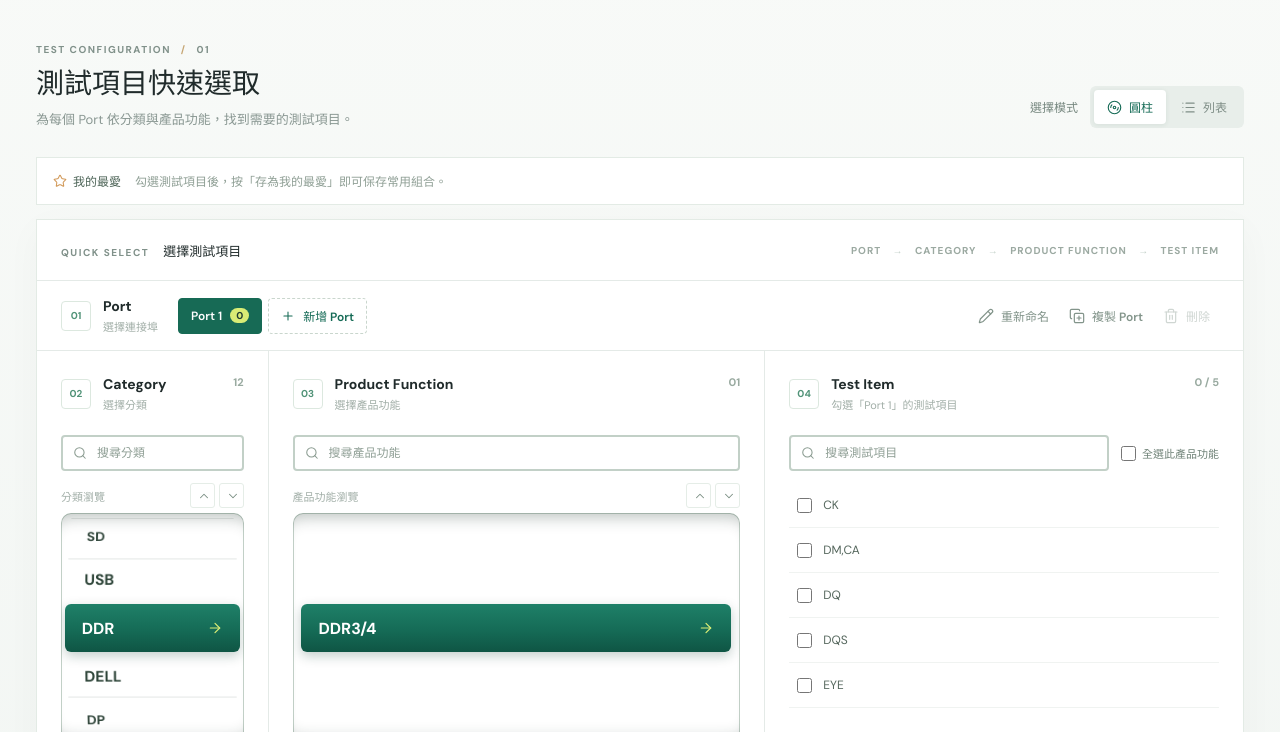
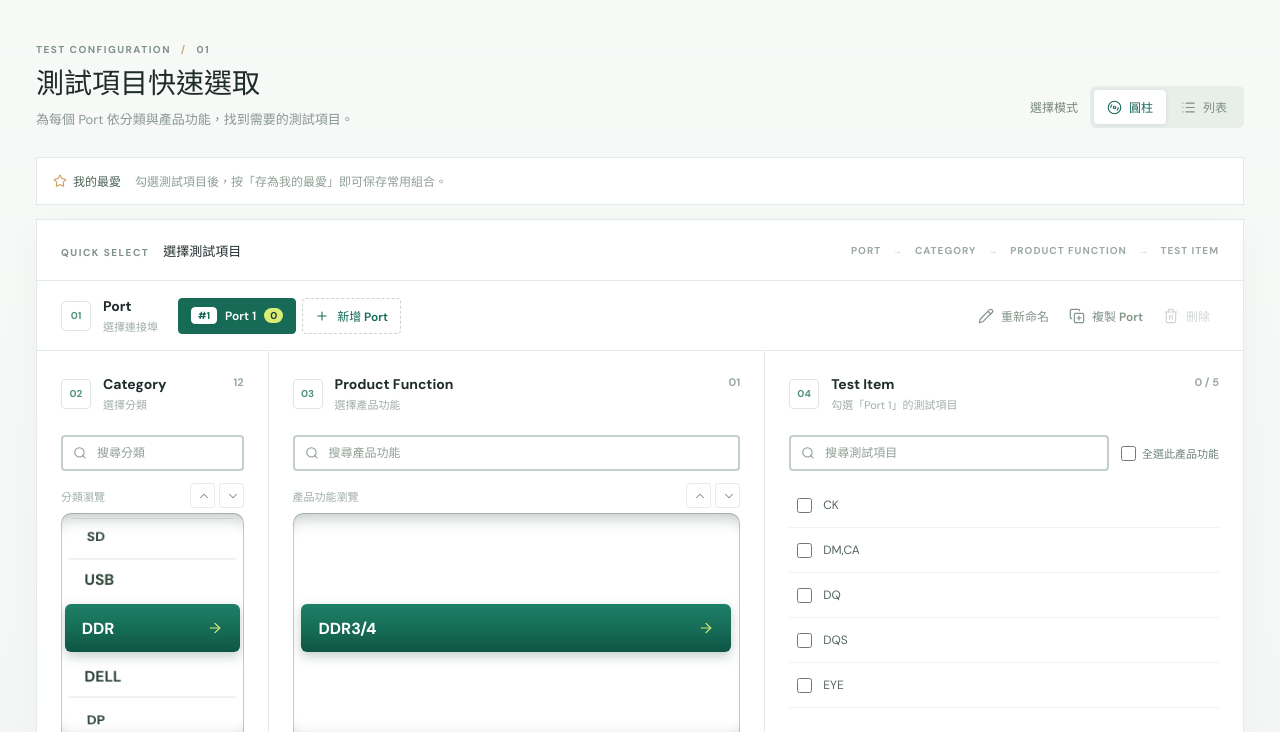
Before and after one commit to sakiman/GRLDemoSite, a plain HTML site: page docs/index.html in a window 1280 px wide. Shown: the part 68-800 px from the top of the page. Drawn offline with nearby package versions, Linux system fonts and the light colour scheme.

Commit message:
Port 前方顯示 Port 所在的順序，並取消 Port 名稱不可重覆的限制。

```diff
--- a/docs/app.js
+++ b/docs/app.js
@@ -18,7 +18,7 @@ const PORTS_KEY = 'grl-test-selector-ports';
 const MAX_PORT_BATCH = 20;
 const currentPort = () => state.ports[state.portIndex];
 const newPort = (name, entries = []) => ({ name, selected: new Map(entries.map(({ category, production, item }) => [itemKey(category, production, item), { category, production, item }])) });
-const portNameTaken = (name, skip = -1) => state.ports.some((port, index) => index !== skip && port.name === name);
+const portNameTaken = (name) => state.ports.some((port) => port.name === name);
 const totalSelected = () => state.ports.reduce((total, port) => total + port.selected.size, 0);
 
 function numberedPortNames(base, count) {
@@ -67,7 +67,7 @@ const dragHint = () => (state.ports.length > 1 ? '（可拖曳調整順序）' :
 function renderPorts() {
   byId('port-list').innerHTML = `${state.ports.map((port, index) => {
     const active = index === state.portIndex;
-    return `<button type="button" class="port-tab ${active ? 'active' : ''}" data-port="${index}" aria-pressed="${active}" title="${escapeHtml(port.name)}${dragHint()}">${dragGrip()}<span>${escapeHtml(port.name)}</span><small>${port.selected.size}</small></button>`;
+    return `<button type="button" class="port-tab ${active ? 'active' : ''}" data-port="${index}" aria-pressed="${active}" title="第 ${index + 1} 個 Port：${escapeHtml(port.name)}${dragHint()}">${dragGrip()}<b class="port-order">#${index + 1}</b><span>${escapeHtml(port.name)}</span><small>${port.selected.size}</small></button>`;
   }).join('')}<button type="button" class="port-add" data-port-action="add"><i data-lucide="plus"></i>新增 Port</button>`;
   byId('port-delete').disabled = state.ports.length < 2;
   icons();
@@ -328,7 +328,7 @@ function renderSelection() {
     const active = portIndex === state.portIndex;
     const name = escapeHtml(port.name);
     const rows = sortedSelection(port.selected).map(([key, value]) => `<div class="selected-row"><span class="selected-check"><i data-lucide="check"></i></span><span class="selected-path">${escapeHtml(value.category)} <b>/</b> ${escapeHtml(value.production)}</span><span class="selected-name">${escapeHtml(value.item)}</span><button type="button" class="remove-button" data-port="${portIndex}" data-key="${escapeHtml(key)}" title="移除 ${escapeHtml(value.item)}" aria-label="從 ${name} 移除 ${escapeHtml(value.item)}"><i data-lucide="x"></i></button></div>`).join('');
-    return `<section class="selected-group ${active ? 'active' : ''}"><div class="selected-group-header"><button type="button" class="selected-group-name" data-port="${portIndex}" aria-pressed="${active}" title="切換到「${name}」${dragHint()}">${dragGrip()}<i data-lucide="plug"></i><span>${name}</span><small>${port.selected.size}</small></button><button type="button" class="text-button" data-clear-port="${portIndex}" ${port.selected.size ? '' : 'disabled'}>清除</button></div>${rows || '<div class="selected-group-empty">此 Port 尚未選取測試項目</div>'}</section>`;
+    return `<section class="selected-group ${active ? 'active' : ''}"><div class="selected-group-header"><button type="button" class="selected-group-name" data-port="${portIndex}" aria-pressed="${active}" title="第 ${portIndex + 1} 個 Port：切換到「${name}」${dragHint()}">${dragGrip()}<b class="port-order">#${portIndex + 1}</b><i data-lucide="plug"></i><span>${name}</span><small>${port.selected.size}</small></button><button type="button" class="text-button" data-clear-port="${portIndex}" ${port.selected.size ? '' : 'disabled'}>清除</button></div>${rows || '<div class="selected-group-empty">此 Port 尚未選取測試項目</div>'}</section>`;
   }).join('') : '<div class="empty-selection"><span class="empty-icon"><i data-lucide="list-checks"></i></span><div><strong>尚未選取測試項目</strong><p>選取的項目會顯示在這裡</p></div></div>';
   icons();
 }
@@ -459,7 +459,7 @@ byId('port-form').addEventListener('submit', (event) => {
   const name = input.value.trim();
   const rename = portFormMode === 'rename';
   const count = rename ? 1 : Math.min(MAX_PORT_BATCH, Math.max(1, Math.trunc(Number(byId('port-count').value)) || 1));
-  const problem = !name ? '請輸入 Port 名稱' : count === 1 && portNameTaken(name, rename ? state.portIndex : -1) ? `已有名為「${name}」的 Port` : '';
+  const problem = name ? '' : '請輸入 Port 名稱';
   if (problem) {
     input.setCustomValidity(problem);
     input.reportValidity();
--- a/docs/style.css
+++ b/docs/style.css
@@ -855,6 +855,23 @@ p {
   flex-shrink: 0;
   color: #6ca184;
 }
+.port-order {
+  flex-shrink: 0;
+  min-width: 26px;
+  padding: 1px 5px;
+  border: 1px solid #c9d6cd;
+  border-radius: 4px;
+  background: #fff;
+  color: #519378;
+  font-size: 10px;
+  font-weight: 700;
+  font-variant-numeric: tabular-nums;
+  text-align: center;
+}
+.port-tab.active .port-order {
+  border-color: #fff;
+  color: #176a55;
+}
 .selected-group-empty {
   padding: 14px 12px;
   border-bottom: 1px solid #e0e9e2;
```
